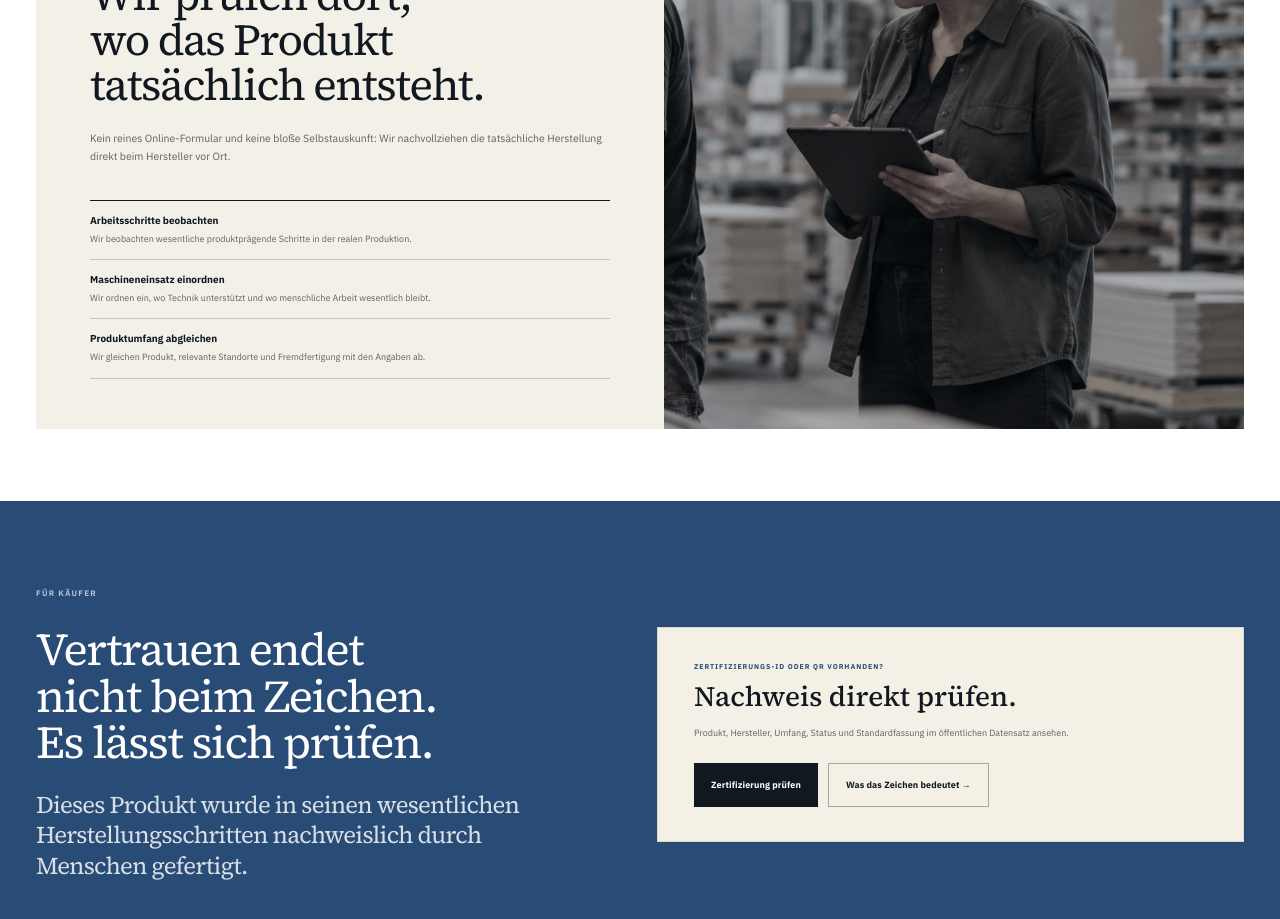
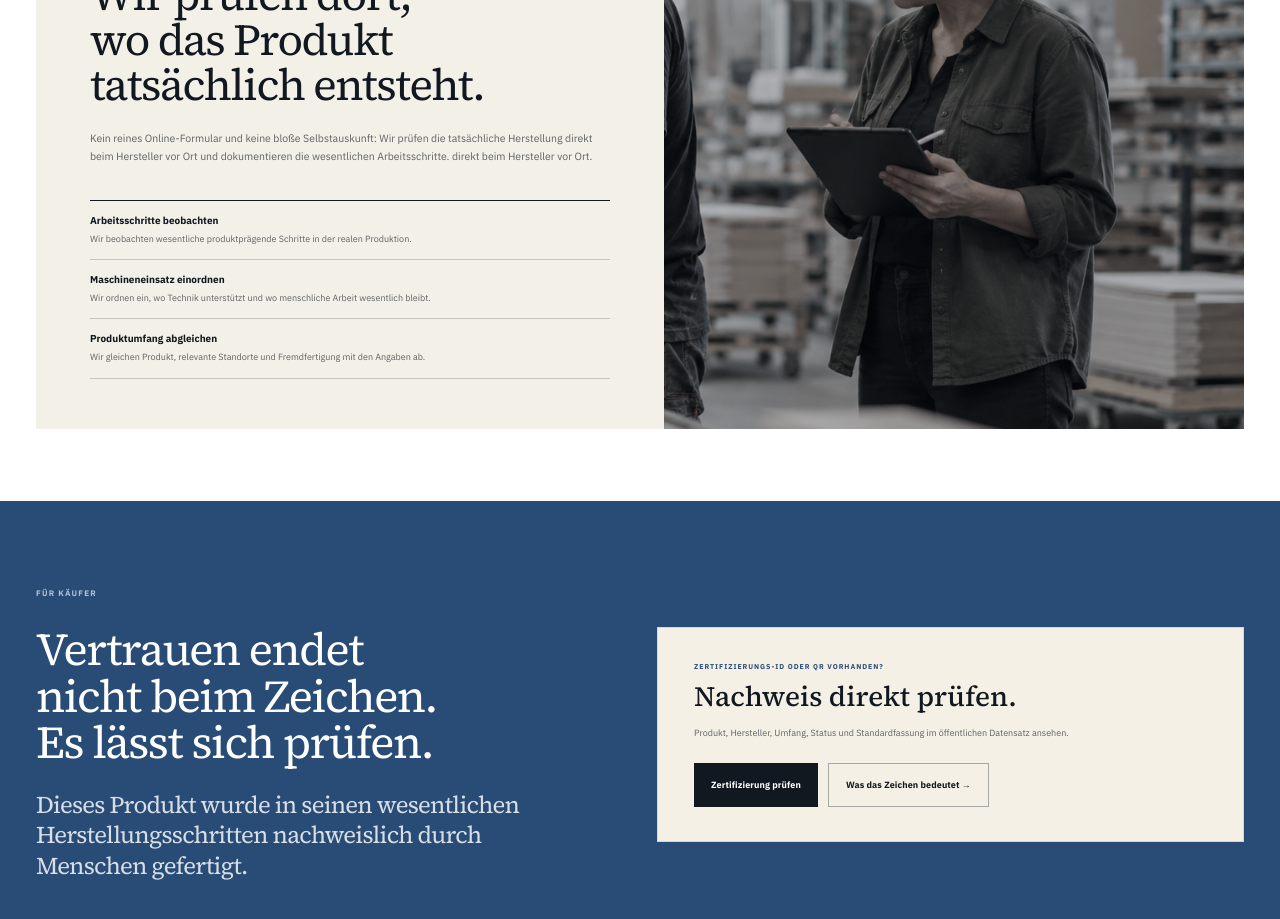
Before and after one commit to dennis-glaser-coder/human-certification-web, a Next.js app: page / in a window 1280 px wide. Shown: the part 3660-4579 px from the top of the page. Built offline with nearby package versions, Linux system fonts and the light colour scheme.

Commit message:
Correct audit wording

```diff
--- a/src/app/page.js
+++ b/src/app/page.js
@@ -186,7 +186,7 @@ export default function Home() {
             <p className="premiumSectionLabel">VOR-ORT-AUDIT</p>
             <h2>Wir prüfen dort, wo das Produkt tatsächlich entsteht.</h2>
             <p className="desireAuditLead">
-              Kein reines Online-Formular und keine bloße Selbstauskunft: Wir nachvollziehen die tatsächliche Herstellung
+              Kein reines Online-Formular und keine bloße Selbstauskunft: Wir prüfen die tatsächliche Herstellung direkt beim Hersteller vor Ort und dokumentieren die wesentlichen Arbeitsschritte.
               direkt beim Hersteller vor Ort.
             </p>
             <div className="desireAuditFacts">
```
